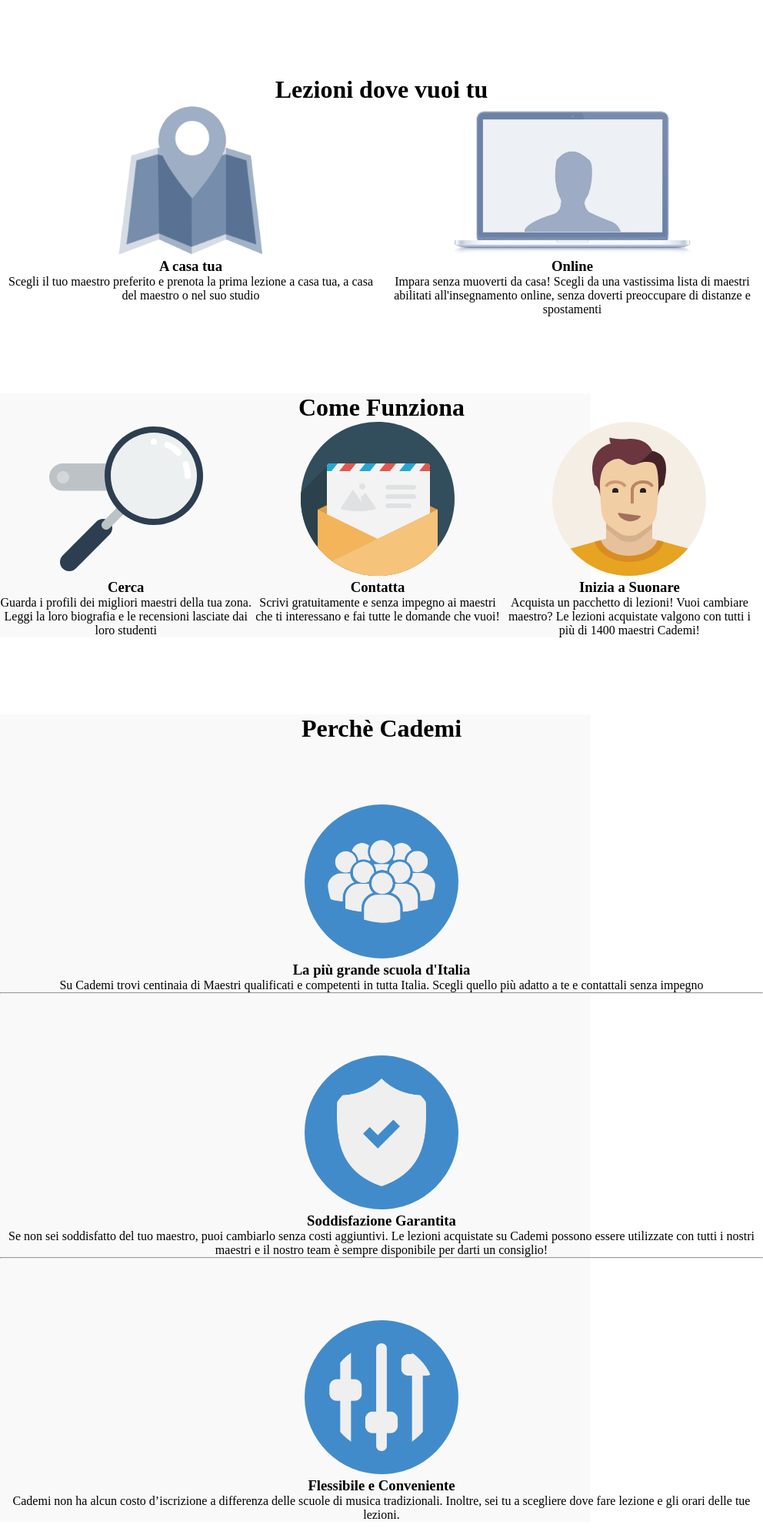
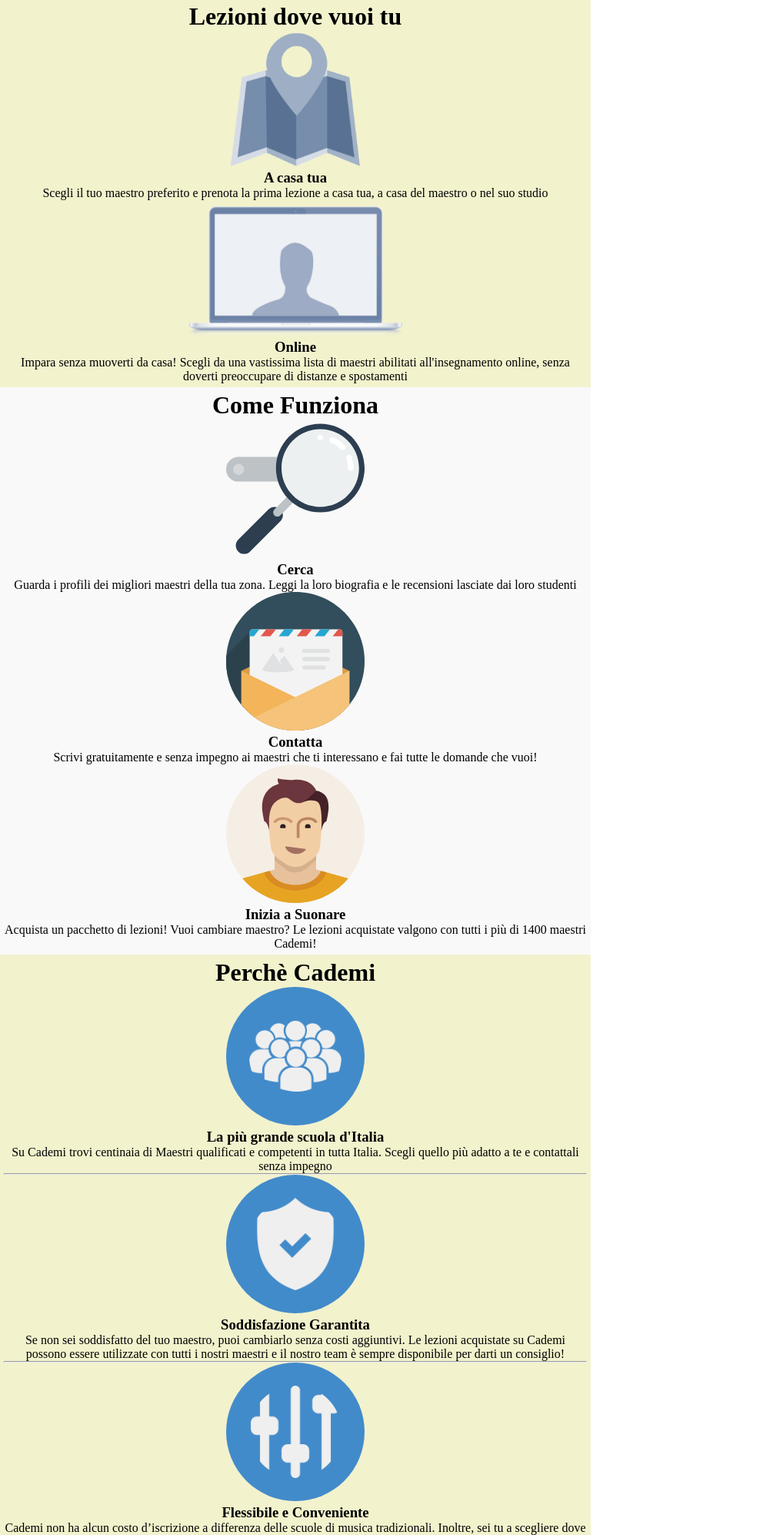
Before and after one commit to Iruiasaro/html-css-resp-wannabe-12bool, a plain HTML site: page index.html in a window 768 px wide. Shown: the part 2-1996 px from the top of the page at 77% size, 992 px wide, since content can reach past the window. Drawn offline with Linux system fonts and the light colour scheme.

Commit message:
finalizza html e css

```diff
--- a/framework.css
+++ b/framework.css
@@ -8,10 +8,6 @@
         content: "";
         clear: both;
         display: table;
-    }
-
-    [class*="col-"] {
-        float: left;
     }
 
         /* XS */
@@ -142,7 +138,6 @@
         width: calc((100% / 12) * 9);
     }
 
-
     .col-md-10 {
         width: calc((100% / 12) * 10);
     }
@@ -206,7 +201,6 @@
     }
 
     }
-
 
         /* lg */
     @media all and (min-widht: 992px) {
--- a/index.html
+++ b/index.html
@@ -11,12 +11,12 @@
     <div id="lezioni" class="container">
       <div class="row">
         <h1>Lezioni dove vuoi tu</h1>
-        <div class="left">
+        <div class="col-xs-12 col-md-6 col-lg-6">
           <img src="img/icon/maps.png" alt="">
           <h3>A casa tua</h3>
           Scegli il tuo maestro preferito e prenota la prima lezione a casa tua, a casa del maestro o nel suo studio
         </div>
-        <div class="right">
+        <div class="col-xs-12 col-md-6 col-lg-6">
           <img src="img/icon/screen.png" alt="">
           <h3>Online</h3>
           Impara senza muoverti da casa! Scegli da una vastissima lista di maestri abilitati all'insegnamento online, senza doverti preoccupare di distanze e spostamenti
@@ -27,17 +27,17 @@
     <div id="steps" class="container grey">
       <div class="row">
         <h1>Come Funziona</h1>
-        <div class="left">
+        <div class="col-xs-12 col-md-6 col-lg-4 ">
           <img src="img/search.svg" alt="">
           <h3>Cerca</h3>
           Guarda i profili dei migliori maestri della tua zona. Leggi la loro biografia e le recensioni lasciate dai loro studenti
         </div>
-        <div class="central">
+        <div class="col-xs-12 col-md-6 col-lg-4  ">
           <img src="img/letter.svg" alt="">
           <h3>Contatta</h3>
           Scrivi gratuitamente e senza impegno ai maestri che ti interessano e fai tutte le domande che vuoi!
         </div>
-        <div class="right">
+        <div class="col-xs-12 col-md-12 col-lg-4  ">
           <img src="img/male.svg" alt="">
           <h3>Inizia a Suonare</h3>
           Acquista un pacchetto di lezioni! Vuoi cambiare maestro? Le lezioni acquistate valgono con tutti i più di 1400 maestri Cademi!
@@ -48,19 +48,19 @@
     <div id="why" class="container grey">
       <div class="row">
         <h1>Perchè Cademi</h1>
-        <div class="first">
+        <div class="col-xs-12 col-md-12 col-lg-12">
           <img src="img/icon/profile.png" alt="">
           <h3>La più grande scuola d'Italia</h3>
           Su Cademi trovi centinaia di Maestri qualificati e competenti in tutta Italia. Scegli quello più adatto a te e contattali senza impegno
           <hr>
         </div>
-        <div class="second">
+        <div class="col-xs-12 col-md-12  col-lg-12 ">
           <img src="img/icon/secure.png" alt="">
           <h3>Soddisfazione Garantita</h3>
           Se non sei soddisfatto del tuo maestro, puoi cambiarlo senza costi aggiuntivi. Le lezioni acquistate su Cademi possono essere utilizzate con tutti i nostri maestri e il nostro team è sempre disponibile per darti un consiglio!
           <hr>
         </div>
-        <div class="third">
+        <div class="col-xs-12 col-md-12  col-lg-12  ">
           <img src="img/icon/flex.png" alt="">
           <h3>Flessibile e Conveniente</h3>
           Cademi non ha alcun costo d’iscrizione a differenza delle scuole di musica tradizionali. Inoltre, sei tu a scegliere dove fare lezione e gli orari delle tue lezioni.
--- a/style.css
+++ b/style.css
@@ -5,12 +5,6 @@
   margin-top: 100px;
 }
 
-/* BLOCCO LEZIONI */
-#lezioni .row>.left,
-#lezioni .row>.right {
-  width: 50%;
-  float: left;
-}
 
 #lezioni .row img {
   /* per centrare orizzontalmente */
@@ -28,8 +22,7 @@
 #steps .row>.central,
 #steps .row>.right {
   float: left;
-  width: 33%;
-}
+  padding: 50px;}
 
 #steps {
   text-align: center;
@@ -43,7 +36,6 @@
 #why .row>.first,
 #why .row>.second,
 #why .row>.third {
-  width: 100%;
   margin-top: 80px;
 }
 
@@ -68,6 +60,39 @@
   height: 200px;
 }
 
-.clear {
-  clear: both;
+
+@media screen and (max-width: 767px) {
+
+  .row {
+    margin-top: 0;
+    width: 100%;
+    padding: 4px;
+  }
+
+   #lezioni,
+  #why {
+    background-color: rgb(242, 242, 205);
+  }
+
+  img {
+    height: 110px;
+  }
 }
+
+  @media screen and (min-width: 768px) and (max-width: 991px) {
+
+  .row {
+    margin-top: 0;
+    padding: 5px;
+    width: 100%;
+  }
+
+  #lezioni,
+  #why {
+    background-color: rgb(242, 242, 205);
+  }
+
+  img {
+    height: 180px;
+  }
+}
```
